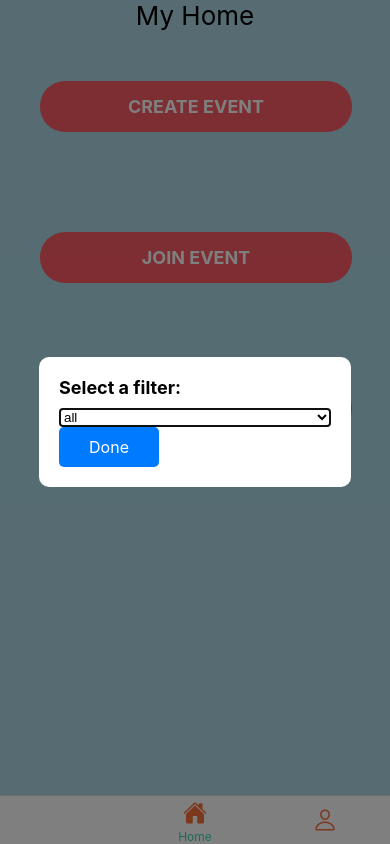
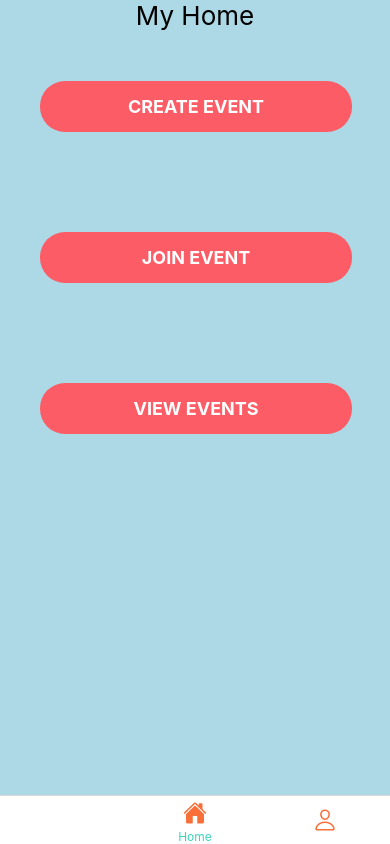
Before and after one commit to pablo-romeroclavijo/TfL-Planner, a React Native app in the folder client/: screen /Home in a window 390 px wide. Built offline with nearby package versions, Linux system fonts and the light colour scheme.

Commit message:
doing the events filter

```diff
--- a/client/package.json
+++ b/client/package.json
@@ -23,6 +23,7 @@
     "react-native": "0.72.5",
     "react-native-safe-area-context": "4.6.3",
     "react-native-screens": "~3.22.0",
+    "react-native-svg": "^14.0.0",
     "react-native-swipe-gestures": "^1.0.5",
     "react-native-web": "~0.19.6",
     "validator": "^13.11.0"
--- a/client/src/Components/EventHolder/index.js
+++ b/client/src/Components/EventHolder/index.js
@@ -1,11 +1,12 @@
 import React, { useEffect, useState } from "react"
 import {
+	SafeAreaView,
 	Modal,
 	View,
 	StyleSheet,
 	Text,
 	FlatList,
-	TouchableOpacitya,
+	TouchableOpacity,
 } from "react-native"
 
 import EventCard from "../EventCard"
@@ -20,9 +21,14 @@ export default function EventHolder({ events }) {
 		console.log("EventHolder.js: ", event)
 	}, [modalshow])
 
+	const [selectedFilter, setSelectedFilter] = useState("all")
+
 	return (
-		<View style={styles.container}>
-			<FilterDropdown />
+		<SafeAreaView>
+			<FilterDropdown
+				selectedFilter={selectedFilter}
+				setSelectedFilter={setSelectedFilter}
+			/>
 			<View style={styles.list}>
 				<FlatList
 					data={events}
@@ -52,7 +58,7 @@ export default function EventHolder({ events }) {
 					</Modal>
 				</GestureRecognizer>
 			) : null}
-		</View>
+		</SafeAreaView>
 	)
 }
 
@@ -68,8 +74,5 @@ const styles = StyleSheet.create({
 		backgroundColor: "#FF6363",
 		padding: 20,
 	},
-	list: {
-		paddingTop: 35,
-
-	},
+	list: { paddingTop: 20 },
 })
--- a/client/src/Components/FilterDropdwon/index.js
+++ b/client/src/Components/FilterDropdwon/index.js
@@ -8,9 +8,8 @@ import {
 	TouchableOpacity,
 } from "react-native"
 import { Picker } from "@react-native-picker/picker"
-const FilterDropdown = () => {
-	const [visible, setVisible] = useState(true)
-	const [selectedFilter, setSelectedFilter] = useState("all")
+const FilterDropdown = ({ selectedFilter, setSelectedFilter }) => {
+	const [visible, setVisible] = useState(false)
 
 	const filters = ["all", "recent", "popular", "favorites"]
 
@@ -18,11 +17,11 @@ const FilterDropdown = () => {
 		<View style={styles.container}>
 			<View>
 				<Pressable
-					style={styles.button}
 					title="Filter"
+					style={styles.dropwonButton}
 					onPress={() => setVisible(true)}
 				>
-					<Text style={styles.buttonText}>{selectedFilter}</Text>
+					<Text style={styles.buttonText}>{selectedFilter.toString()}</Text>
 				</Pressable>
 			</View>
 
@@ -64,6 +63,7 @@ const styles = StyleSheet.create({
 		flex: 1,
 		justifyContent: "center",
 		alignItems: "center",
+		paddingBottom: 20,
 	},
 	modalContainer: {
 		flex: 1,
@@ -87,11 +87,20 @@ const styles = StyleSheet.create({
 		padding: 10,
 		borderRadius: 5,
 		width: 100,
+		height: 40,
+	},
+	dropwonButton: {
+		backgroundColor: "#007bff",
+		padding: 10,
+		borderRadius: 5,
+		width: 100,
+		height: 40,
 	},
 	buttonText: {
 		color: "white",
 		textAlign: "center",
 		fontSize: 16,
+		opacity: 1,
 	},
 })
 
```
Also changed, not shown: client/src/Screens/HomeScreen/index.js (+14 -14 lines).
